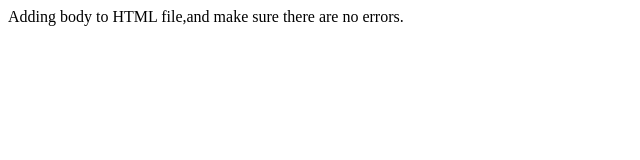
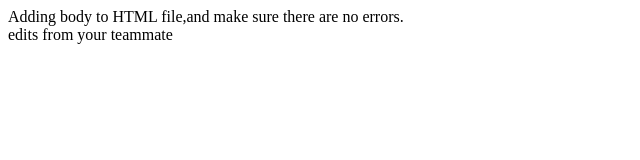
Before and after one commit to suryateja1992/MovieFlix, a plain HTML site: page index.html in a window 1280 px wide. Shown: the whole page, without its empty margins (0-640 px from the left). Drawn offline with Linux system fonts and the light colour scheme.

Commit message:
Teammates commit message

```diff
--- a/index.html
+++ b/index.html
@@ -5,6 +5,9 @@
     <body>
 Adding body to HTML file,and make sure there are no errors.
 </body>
+<div>
+    edits from your teammate
+</div>
 
 
 </html>
```
